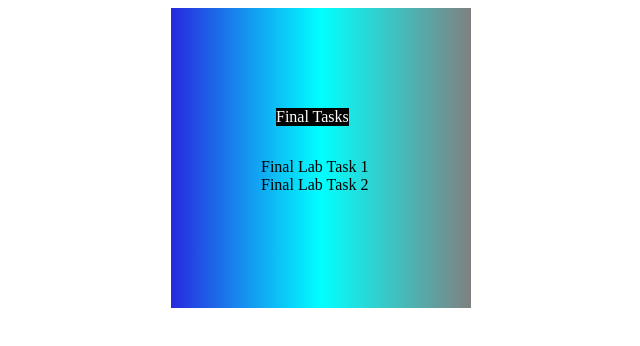
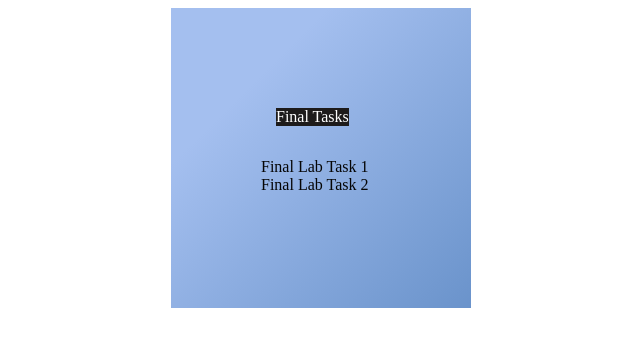
Before and after one commit to NthnlG/myfirstrepository, a plain HTML site: page index.html in a window 1280 px wide. Shown: the whole page, without its empty margins (319-959 px from the left). Drawn offline with Linux system fonts and the light colour scheme.

Commit message:
Add files via upload

```diff
--- a/index.html
+++ b/index.html
@@ -8,7 +8,8 @@
     <style>
         .main-con{
             margin: auto;
-            background-image: linear-gradient(to right, rgb(40, 40, 223),rgb(1, 255, 255),rgb(128,128,128));
+            background-color: #6a93cb;
+            background-image: linear-gradient(315deg, #6a93cb 0%, #a4bfef 74%);
             width: 300px;
             height: 300px;
             display: flex;
@@ -19,7 +20,7 @@
             position: absolute;
             left: 105px;
             top: 100px;
-            background-color: rgb(2, 2, 2);
+            background-color: rgb(29, 27, 27);
 
         }
         .container{
@@ -28,7 +29,7 @@
             top: 150px;
         }
         a{
-            color: rgb(2, 2, 2);
+            color: rgb(5, 5, 5);
             text-decoration: none;
         }
 
```
